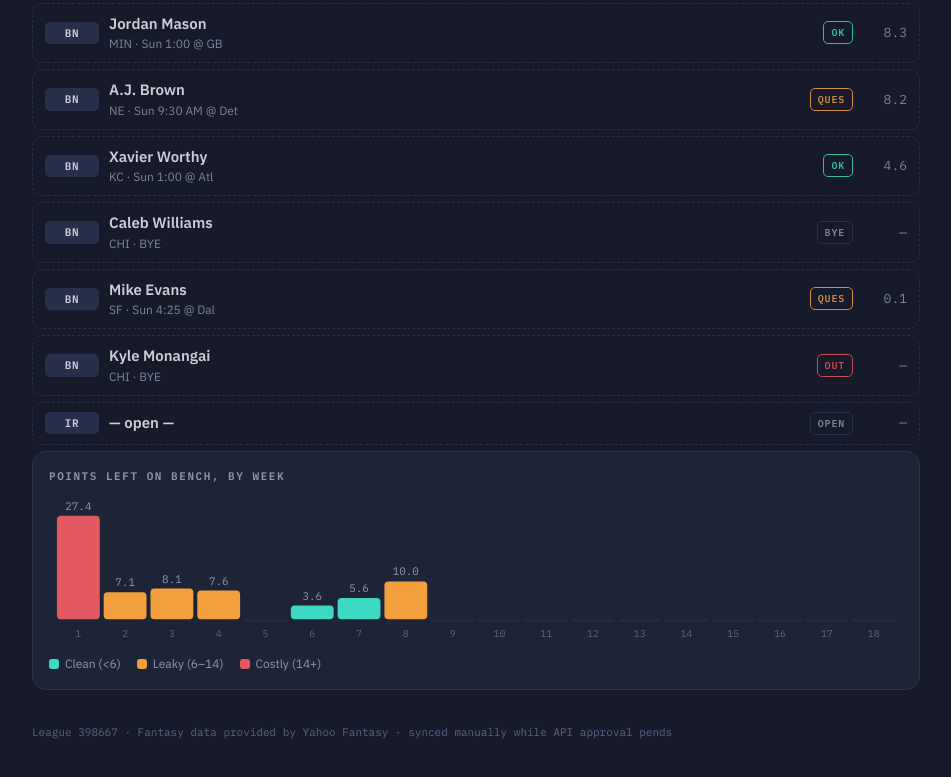
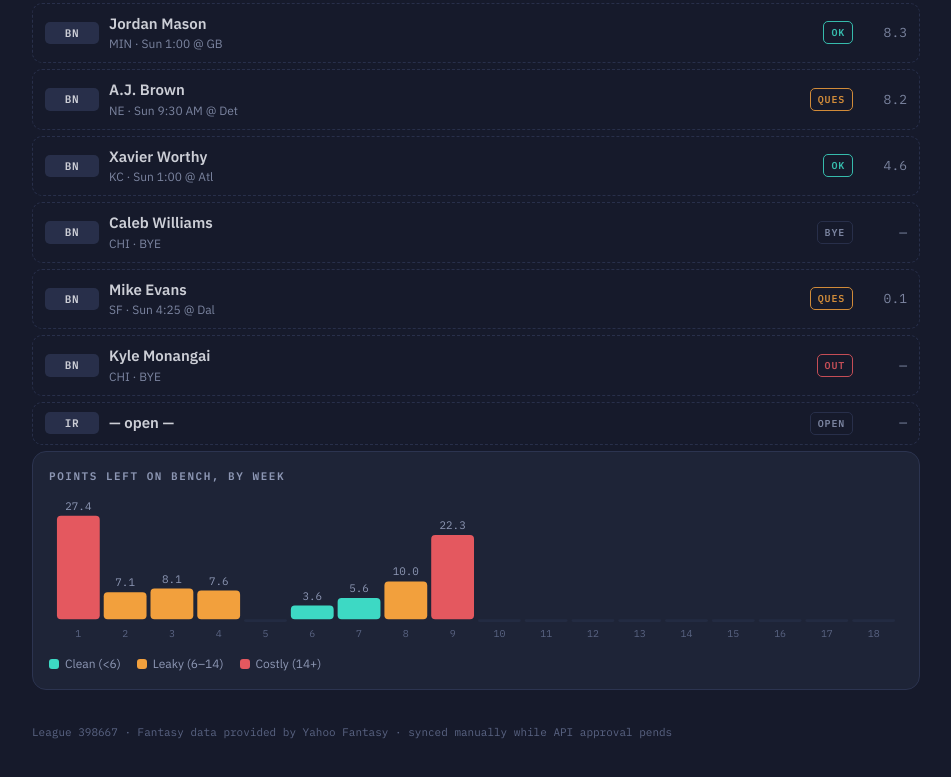
Before and after one commit to BookOnTape/fantasy, a plain HTML site: page dashboard/index.html in a window 1280 px wide. Shown: the part 2171-2948 px from the top of the page, without its empty margins (164-1115 px from the left). Drawn offline with nearby package versions, Linux system fonts and the light colour scheme.

Commit message:
Wk9 box logged: 22.3 leak, 19.6 of it Stroud on the bench
Stroud 36.36 sat while Caleb started (16.76). Optimal 88.66 still loses
to Koopa's 167.08. Recap bullets and bench-leak chart updated.

Co-Authored-By: Claude Opus 5.5 <noreply@anthropic.com>
Claude-Session: https://claude.ai/code/session_01ExHSVWWomqKRkXreZP7q2t

```diff
--- a/dashboard/index.html
+++ b/dashboard/index.html
@@ -352,7 +352,7 @@ const LEAGUE = {
   ],
   myScores:[94.46, 69.52, 54.98, 129.88, 85.84, 93.98, 94.72, 66.88, 66.36],
   medians: [98.30, 100.66, 90.71, 96.52, null, null, 92.02, 83.34, 84.75],
-  benchLeak:[27.4, 7.1, 8.1, 7.6, null, 3.6, 5.6, 10.0, null],  // wk9 box not captured  // wk8: White 12.00 (BN) over Mason 2.00 at flex; optimal 76.88  // wk7: Caleb 22.12 (BN) over Stroud 16.52; rest of bench 0/bye  // wk6: White 11.70 (BN) over Marks 8.10; wk5 box not captured  // wk4 optimal 137.48 vs 129.88  // wk3 optimal 63.08 vs 54.98
+  benchLeak:[27.4, 7.1, 8.1, 7.6, null, 3.6, 5.6, 10.0, 22.3],  // wk9: Stroud 36.36 (BN) over Caleb 16.76 = 19.6; Shakir 5.80 over Moore 3.60; White 4.90 over Taylor 4.40; optimal 88.66  // wk8: White 12.00 (BN) over Mason 2.00 at flex; optimal 76.88  // wk7: Caleb 22.12 (BN) over Stroud 16.52; rest of bench 0/bye  // wk6: White 11.70 (BN) over Marks 8.10; wk5 box not captured  // wk4 optimal 137.48 vs 129.88  // wk3 optimal 63.08 vs 54.98
   matchup:{ // Week 10 vs Waluigi's WAAHRIORS (Trevor, 8th, 4–5, L2) — Thu 11/12 desk
     opp:"t7", myLive:0, oppLive:0, myProj:84.11, oppProj:90.35,
     note:"Down 6 on paper after the White swap (85.22 → 84.11; Marks's knee made 9.70 a mirage). This one counts double: Trevor is one of four 4–5 teams chasing our 5th seed. His crack: Jaylen Waddle (DEN, bye) sits in his FLEX at 0.00 and O. Cooper Jr. (NYJ) carries a Q — if he doesn't fix the flex, we're the favorite. Goff, Kyren, Cook and Kittle are the real part of his 90."
@@ -540,8 +540,10 @@ const LEAGUE = {
               "HOLDS: Bates (8.51) over the best FA kicker (Smyth 8.29). Lions D over the wire. No adds this week. Monangai is the first drop.",
               "OPPONENT: Waluigi's 90.35 has a hole — Waddle (DEN bye) in his FLEX at 0.00, and O. Cooper Jr. is Q. Goff 20.08, Kyren 14.57, Cook 14.92, Kittle 10.06 are the real part."]},
     {agent:"Week 9 Recap", when:"Thu 11/12", lead:"Buried by Koopa Krew, 66.36–167.08. 5–4, still 5th — two straight losses.",
-     bullets:["Dustin's 167.08 was the season's biggest score so far; no lineup beats that. We'd also have lost to the median (84.75).",
-              "Player box not captured — bench leak for wk9 is blank on the chart.",
+     bullets:["Dustin's 167.08 was the season's biggest score so far. Our optimal lineup (88.66) still loses by 78 — no lineup call decided this one.",
+              "LEAK 22.3, the second-worst of the season, and 19.6 of it was the QB call: Stroud scored 36.36 on our bench (44-22 at LAC) while Caleb put up 16.76. We picked Caleb on form and Stroud's 'top-7 pass D' matchup. Wrong. Second straight wk where the benched QB outscored the starter by 19+ (wk7 went the other way).",
+              "The rest was small: Shakir 5.80 (BN) over Moore 3.60, White 4.90 (BN) over Taylor 4.40.",
+              "Nobody showed up: Taylor 4.40, Judkins 4.50, Moore 3.60, Worthy 4.80, Kraft 0.90 — five starters, 18.2 points. Marks 7.40 led the skill players. Bates 15.00 and the Lions 9.00 were the only starters to beat projection.",
               "Ledger at 5–4: PF 756.62 is 10th of 12. Power rank 10th (▼1). The seed is holding on record alone.",
               "The race: we're the 5th seed at 5–4, with four teams at 4–5 right behind (Peach's Predators, King Boo's, Waluigi's, Paratroopa). This week's opponent is one of them.",
               "Around the league: Peach's Predators 116.18, Princess Peach's 109.14 to go 8–1, CMC Kart 98.86 over Beerio, Yoshi's beat King Boo's 97.78–90.68."]},
```
Also changed, not shown: 1 other file.
